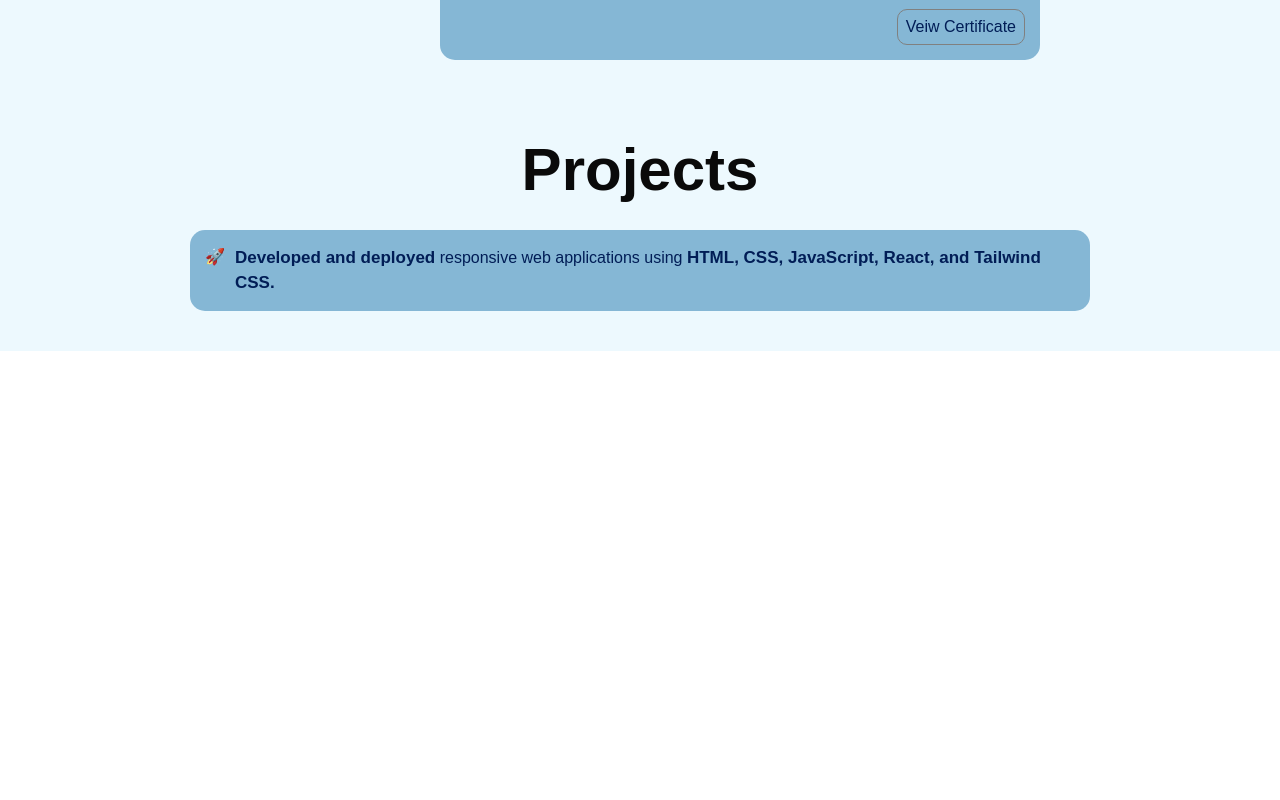
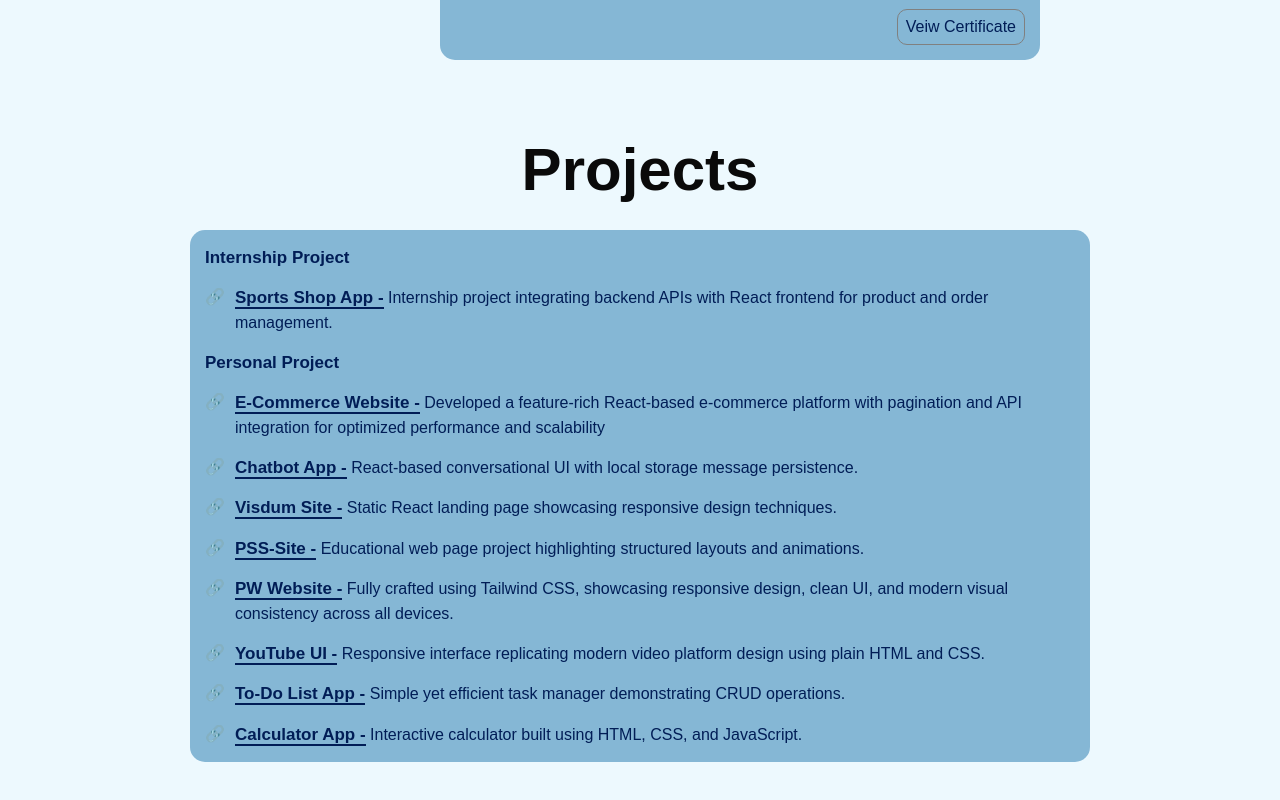
Before and after one commit to suhailullakhan619/Suhail-portfolio, a React (Vite) app: page / in a window 1280 px wide. Shown: the part 2533-3333 px from the top of the page. Before the commit the page ends 2884 px from the top, so only its background shows below. Built offline with nearby package versions, Linux system fonts and the light colour scheme.

Commit message:
added project section

```diff
--- a/src/components/projectsSection/projects.tsx
+++ b/src/components/projectsSection/projects.tsx
@@ -12,10 +12,70 @@ const Projects = () => {
                 <div data-aos="zoom-in" className='aboutProjects'>
 
                       <div className='ProjectsDes'>
+
+                        <div className='flex flex-col gap-[15px]'>
+                          <p  className='text-[17px] font-extrabold'>Internship Project </p>
                         <div className='contentdiv'>
-                          <div>🚀</div>
-                          <p><span className='text-[17px] font-semibold'>Developed and deployed</span> responsive web applications using <span className='text-[17px] font-semibold' > HTML, CSS, JavaScript, React, and Tailwind CSS.</span>
+                          <div>🔗</div>
+                          <p><a href="https://github.com/suhailullakhan619/Sports-Shop" target="_blank" rel="noopener noreferrer"><span className='text-[17px] font-semibold border-b-[2px] border-[#011D56] py-[12px] cursor-pointer'>Sports Shop App -</span></a> Internship project integrating backend APIs with React frontend for product and order management.
                       </p>
+                        </div>
+                        </div>
+
+
+                        <div className='flex flex-col gap-[15px]'>
+                          <p  className='text-[17px] font-extrabold'>Personal Project </p>
+                         <div className='contentdiv'>
+                          <div>🔗</div>
+                          <p><a href="https://e-com-website-frontend.vercel.app/" target="_blank" rel="noopener noreferrer"><span className='text-[17px] font-semibold border-b-[2px] border-[#011D56] py-[12px] cursor-pointer'>E-Commerce Website -</span></a> Developed a feature-rich React-based e-commerce platform with pagination and API integration for optimized performance and scalability</p>
+                        </div>
+
+
+                          <div className='contentdiv'>
+                          <div>🔗</div>
+                          <p><a href="https://suhailchatbox.netlify.app/" target="_blank" rel="noopener noreferrer"><span className='text-[17px] font-semibold border-b-[2px] border-[#011D56] py-[12px] cursor-pointer'>Chatbot App -</span></a> React-based conversational UI with local storage message persistence.
+                      </p>
+                        </div>
+
+                        <div className='contentdiv'>
+                          <div>🔗</div>
+                          <p><a href="http://suhailvisdumsite.netlify.app" target="_blank" rel="noopener noreferrer"><span className='text-[17px] font-semibold border-b-[2px] border-[#011D56] py-[12px] cursor-pointer'>Visdum Site  -</span></a> Static React landing page showcasing responsive design techniques.
+                      </p>
+                        </div>
+
+                        <div className='contentdiv'>
+                          <div>🔗</div>
+                          <p><a href=" http://suhailpsswebsite.netlify.app" target="_blank" rel="noopener noreferrer"><span className='text-[17px] font-semibold border-b-[2px] border-[#011D56] py-[12px] cursor-pointer'>PSS-Site -</span></a> Educational web page project highlighting structured layouts and animations.
+                      </p>
+                        </div>
+
+                           <div className='contentdiv'>
+                          <div>🔗</div>
+                          <p><a href="https://suhailullakhan619.github.io/Pw-Website/" target="_blank" rel="noopener noreferrer"><span className='text-[17px] font-semibold border-b-[2px] border-[#011D56] py-[12px] cursor-pointer'>PW Website -</span></a> Fully crafted using Tailwind CSS, showcasing responsive design, clean UI, and modern visual consistency across all devices.
+                      </p>
+                        </div>
+
+                        <div className='contentdiv'>
+                          <div>🔗</div>
+                          <p><a href=" https://suhailullakhan619.github.io/YouTube-UI/" target="_blank" rel="noopener noreferrer"><span className='text-[17px] font-semibold border-b-[2px] border-[#011D56] py-[12px] cursor-pointer'>YouTube UI  -</span></a> Responsive interface replicating modern video platform design using plain HTML and CSS.
+                      </p>
+                        </div>
+
+
+                        <div className='contentdiv'>
+                          <div>🔗</div>
+                          <p><a href="https://suhailtodo-list.netlify.app/" target="_blank" rel="noopener noreferrer"><span className='text-[17px] font-semibold border-b-[2px] border-[#011D56] py-[12px] cursor-pointer'>To-Do List App  -</span></a> Simple yet efficient task manager demonstrating CRUD operations.
+                      </p>
+                        </div>
+
+                        <div className='contentdiv'>
+                          <div>🔗</div>
+                          <p><a href="https://suhailullakhan619.github.io/Simple-Calculator/" target="_blank" rel="noopener noreferrer"><span className='text-[17px] font-semibold border-b-[2px] border-[#011D56] py-[12px] cursor-pointer'>Calculator App  -</span></a> Interactive calculator built using HTML, CSS, and JavaScript.
+                      </p>
+                        </div>
+
+
+
                         </div>
 
 
```
